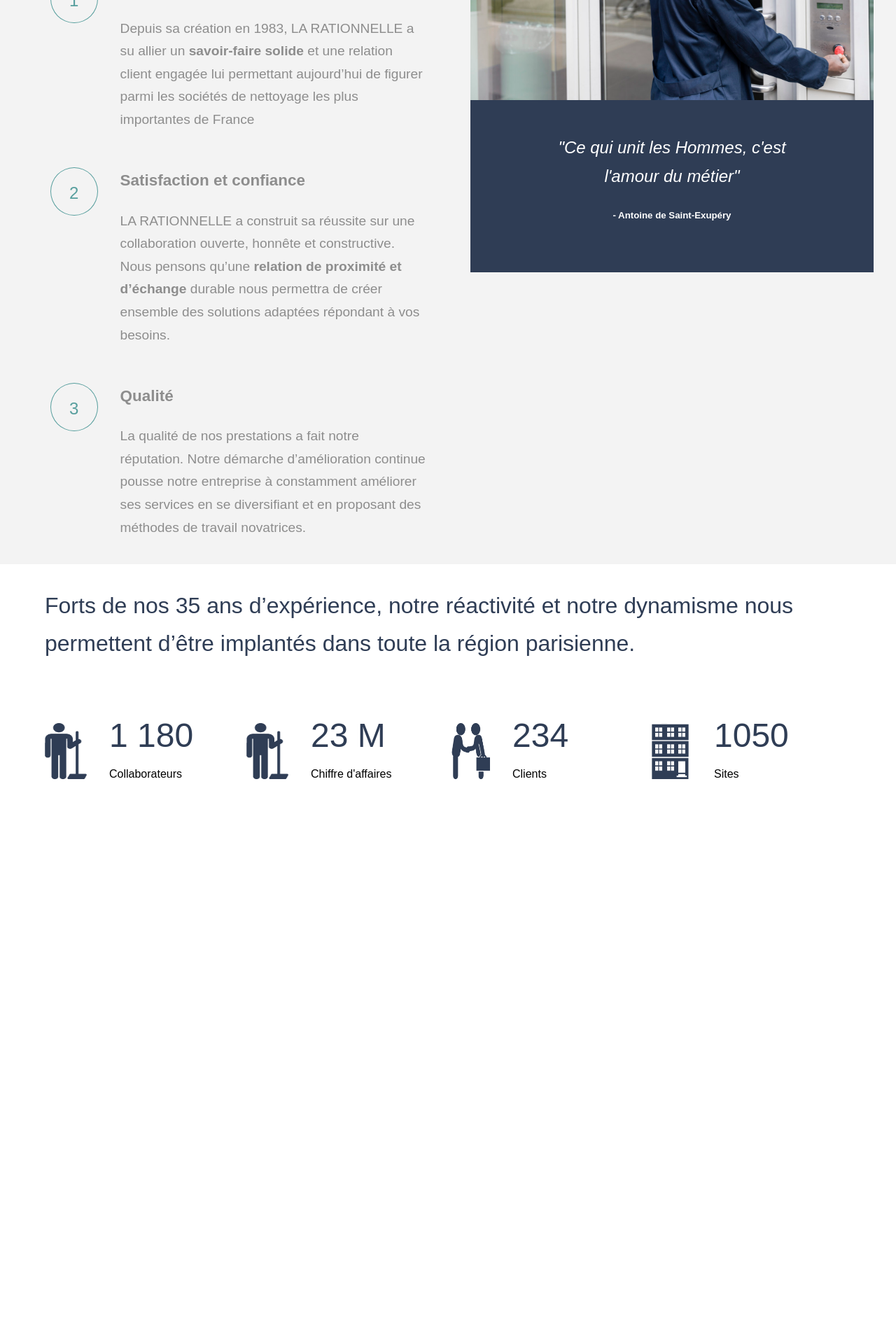
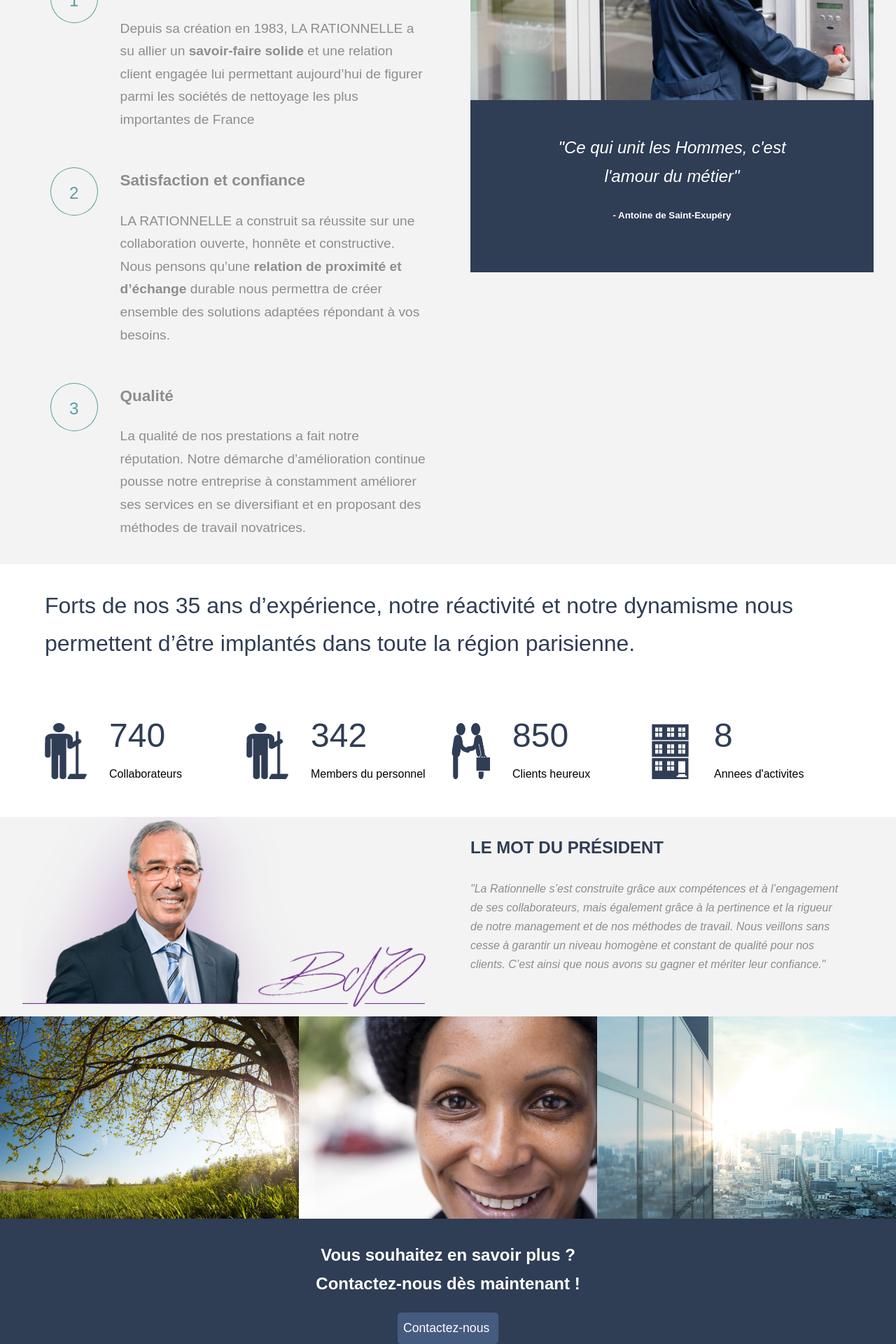
Before and after one commit to Baboucar/sognesminetv2, a Jekyll site: the page built from index.html, in a window 1280 px wide. Shown: the part 1222-3142 px from the top of the page at 70% size. Built offline with Jekyll 4.4.1, drawn with Linux system fonts in a browser that asks for light colours; before the commit the page ends 2357 px from its top, so only the background shows below that.

Commit message:
added aboutsection

```diff
--- a/assets/styles/_scss/pages/_home.scss
+++ b/assets/styles/_scss/pages/_home.scss
@@ -112,7 +112,7 @@
     }
    &__maintitle{
        font-weight: 400;
-       font-size:2rem;
+
    }
     &__description{
         margin-left: 2rem;
@@ -134,6 +134,95 @@
     align-items: center;
 
 }
+
+.president{
+  &__message {
+      background: #f3f3f3;
+      color: #8d8d8d;
+
+  }
+
+  &__title{
+      color: $color-primary;
+  }
+  &__quote{
+      font-style: italic;
+      margin-bottom: 0;
+      padding-bottom: 2rem;
+
+  }
+}
+
+.card{
+    position: relative;
+
+    &__image{
+        position: relative;
+        display: block;
+        width: 100%;
+
+
+
+
+    }
+    &__text{
+        position: absolute;
+
+        top: 0;
+        bottom: 0;
+        right: 0;
+        left: 0;
+        padding-top: 5rem;
+        text-align: center;
+        background: #2f3d556e;
+        opacity: 0;
+        transition: .5s;
+        transform: translateY(10px);
+        display: block;
+        color: $color-white;
+        font-size: 1.5rem;
+
+
+
+        &:hover{
+            opacity: 1;
+            transform: translateY(0);
+        }
+    }
+}
+
+.flex__text{
+    display: flex;
+    align-items: center;
+    justify-content: center;
+}
+
+.knowus{
+    background: $color-primary;
+    color: $color-white;
+
+    &__title{
+        display: flex;
+        align-items: center;
+        justify-content: center;
+        margin-top: 0;
+        padding-top: 2rem;
+
+    }
+
+    &__btn{
+
+        font-size: 1.1rem;
+        display: block;
+        margin: 0 auto;
+        width: 8rem;
+        background: #465b80;
+        padding: .5rem;
+        border-radius: 5px;
+        color: $color-white;
+
+    }
+}
 @include respond-to(tablet-large){
     .link__title{
         font-size: 2rem;
@@ -154,6 +243,24 @@
         display: grid;
         grid-template-columns: 1fr 1fr 1fr 1fr;
     }
+    .statistics__maintitle{
+         font-size:2rem;
+    }
+
+.president__message{
+    display: grid;
+    grid-template-columns: 1fr 1fr;
+}
 
 
+.president__title{
+    font-size: 1.5rem;
 }
+.president__quote{
+    margin-left: 0;
+}
+.slogan{
+    display: grid;
+    grid-template-columns: 1fr 1fr 1fr;
+}
+}
--- a/index.html
+++ b/index.html
@@ -72,7 +72,7 @@
 </div>
   </section>  <!--end professional-->
 
-  <section class="statistics">
+  <section class="statistics">  <!--begin statistics-->
 <h2 class="statistics__maintitle title spacer container ">Forts de nos 35 ans d’expérience, notre réactivité et notre dynamisme nous permettent d’être implantés dans toute
   la région parisienne.</h2>
 
@@ -83,7 +83,7 @@
 
     <div class="statistics__description">
        <h4 class="statistics__number">
-        1 180
+        740
        </h4>
        <p class="statistics__title">
        Collaborateurs
@@ -96,10 +96,10 @@
 
   <div class="statistics__description">
     <h4 class="statistics__number">
-      23 M
+      342
     </h4>
     <p class="statistics__title">
-Chiffre d'affaires
+Members du personnel
     </p>
   </div>
 </div>
@@ -109,10 +109,10 @@
 
     <div class="statistics__description">
        <h4 class="statistics__number">
-         234
+         850
        </h4>
        <p class="statistics__title">
-        Clients
+        Clients heureux
        </p>
     </div>
   </div>
@@ -122,10 +122,10 @@
 
   <div class="statistics__description">
     <h4 class="statistics__number">
-      1050
+      8
     </h4>
     <p class="statistics__title">
-      Sites
+      Annees d'activites
     </p>
   </div>
 </div>
@@ -134,6 +134,67 @@
 
   </div>
 
-  </section>
+  </section>  <!--end statistics-->
+  <section class="president__message spacer"> <!--begin president message-->
+    <img class="container" src="./assets/images/president.png" alt="prsident">
+    <div class="president__description container">
+      <h3 class="president__title">
+      LE MOT DU PRÉSIDENT
+      </h3>
+
+        <blockquote class="president__quote">
+"La Rationnelle s’est construite grâce aux compétences et à l’engagement de ses collaborateurs, mais également grâce à
+la pertinence et la rigueur de notre management et de nos méthodes de travail. Nous veillons sans cesse à garantir un
+niveau homogène et constant de qualité pour nos clients. C’est ainsi que nous avons su gagner et mériter leur
+confiance."
+
+        </blockquote>
+
+    </div>
+  </section> <!--end president message-->
+
+  <section class="slogan"> <!--begin slogan-->
+
+    <div class="card">
+
+          <img class="card__image " src="./assets/images/Dev_Durable.jpg" alt="slogan">
+           <div class="card__text ">
+              <p class="flex-text">
+                Presrever le partrimoine de demain
+              </p>
+            </div>
+
+    </div>
+
+<div class="card">
+
+  <img class="card__image " src="./assets/images/Valoriser-le-capital-humain.jpg" alt="slogan">
+  <div class="card__text ">
+    <p class="flex-text">
+      Valoriser le capital human
+    </p>
+  </div>
+
+</div>
+
+<div class="card">
+
+  <img class="card__image " src="./assets/images/vision-la-rationnelle.jpg" alt="slogan">
+  <div class="card__text ">
+    <p class="flex-text">
+      Presrever le partrimoine de demain
+    </p>
+  </div>
+
+</div>
+  </section>  <!--end slogan-->
+  <section class="knowus"> <!-- begin know us more-->
+<h2 class="knowus__title  center-text">
+Vous souhaitez en savoir plus ? <br>
+Contactez-nous dès maintenant !
+</h2>
+
+  <a href="http://" class="knowus__btn">Contactez-nous</a>
+  </section>  <!--end know us more-->
 
 </main>
```
Also changed, not shown: assets/images/Dev_Durable.jpg (added), assets/images/Valoriser-le-capital-humain.jpg (added), assets/images/vision-la-rationnelle.jpg (added), 5 other files.
